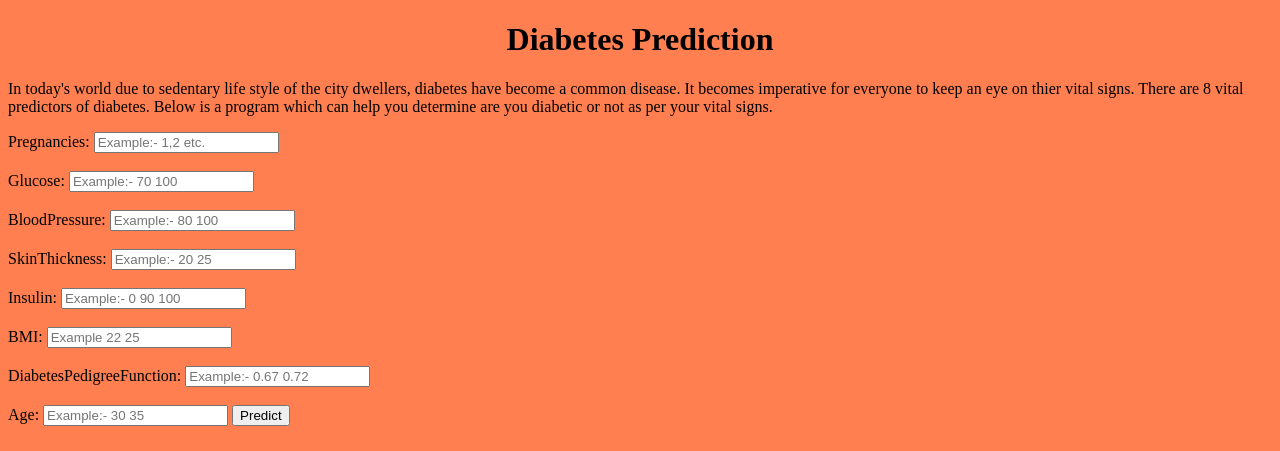
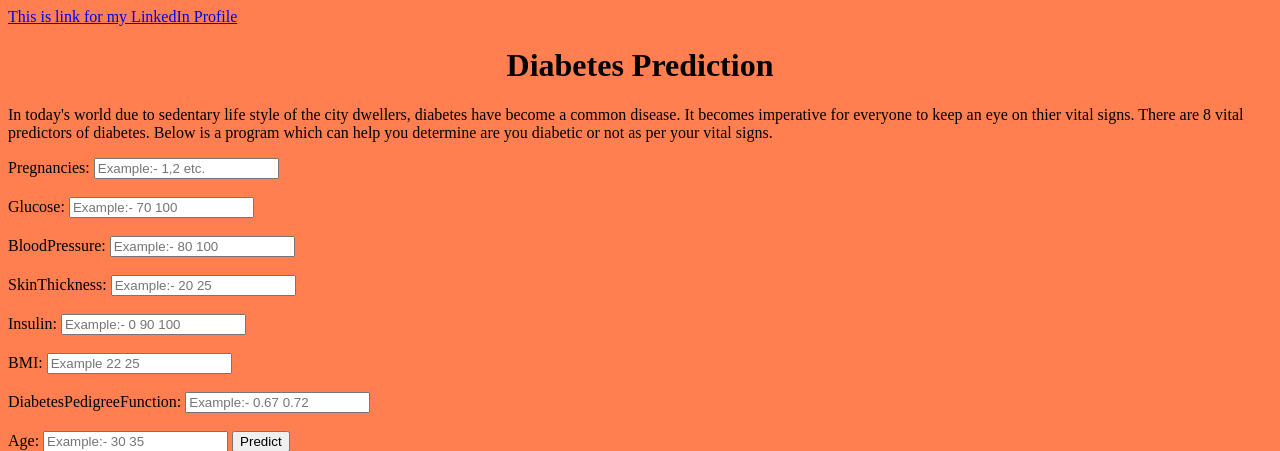
Before and after one commit to Ankurbh07/DiabetesPrediction, a Flask app: page / in a window 1280 px wide. Shown: the top 451 px of the page. Run offline with Flask 2, Linux system fonts and the light colour scheme; parts of the project's set-up code (start-up, migrations or seed data) failed here and were passed over.

Commit message:
Add files via upload

```diff
--- a/templates/index.html
+++ b/templates/index.html
@@ -10,6 +10,8 @@
 <link href='https://fonts.googleapis.com/css?family=Open+Sans+Condensed:300' rel='stylesheet' type='text/css'>
 
 </head>
+<a href = 'https://www.linkedin.com/in/ankurbhargava2015/'> This is link for my LinkedIn Profile </a>
+
 
 <body style="background-color:coral;">
  <div class="login">
--- a/templates/index1.html
+++ b/templates/index1.html
@@ -11,6 +11,7 @@
 
 </head>
 
+<a href = 'https://www.linkedin.com/in/ankurbhargava2015/'> This is link for my LinkedIn Profile </a>
 <body style="background-color:coral;">
  <div class="login">
 											<h1 style="text-align:center">Diabetes Prediction </h1>
--- a/templates/index2.html
+++ b/templates/index2.html
@@ -10,6 +10,8 @@
 <link href='https://fonts.googleapis.com/css?family=Open+Sans+Condensed:300' rel='stylesheet' type='text/css'>
 
 </head>
+
+<a href = 'https://www.linkedin.com/in/ankurbhargava2015/'> This is link for my LinkedIn Profile </a>
 
 <body style="background-color:coral;">
  <div class="login">
```
